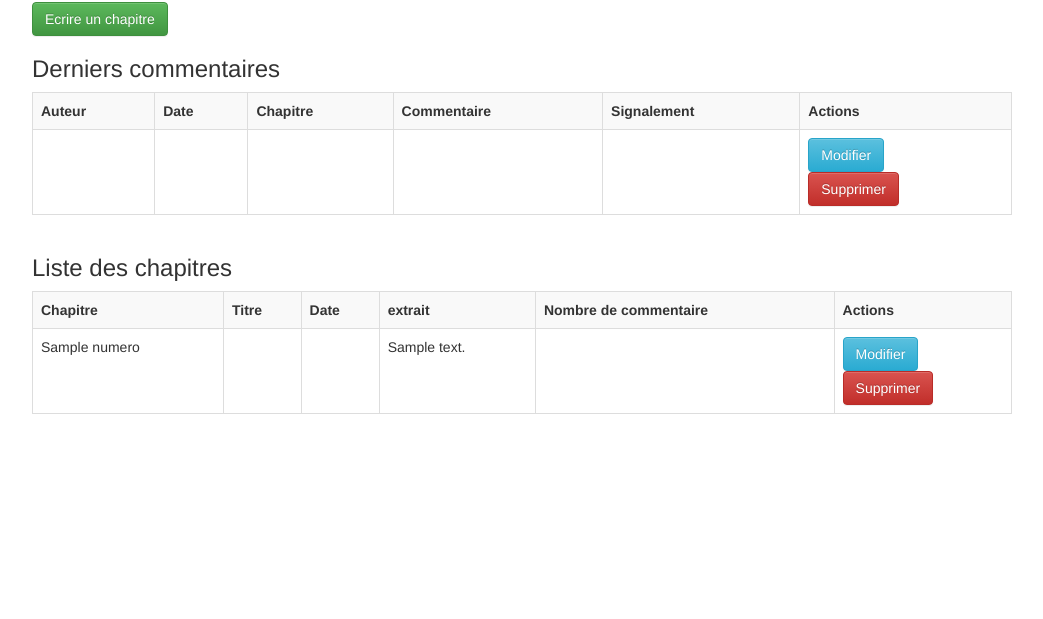
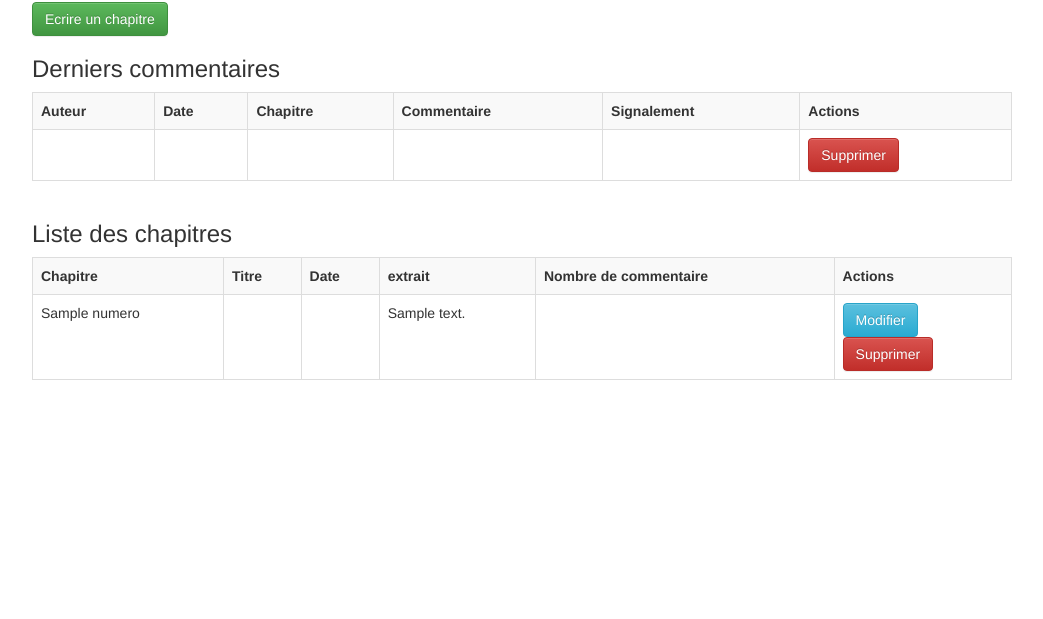
Before and after one commit to Pywako/Blog, a PHP site: template Vue/Admin/index.php in a window 1280 px wide. Shown: the part 331-950 px from the top of the page, without its empty margins (118-1161 px from the left). Run offline with PHP 8.4, Linux system fonts and the light colour scheme; the template is opened without the code that fills it: most values are stand-ins (such as "Sample title", 1, 10 or a date in 2020); data that the repository does not hold is empty; some libraries are stand-ins or nearby versions.

Commit message:
suppression du bouton modifier pour les commentaires

```diff
--- a/Vue/Admin/index.php
+++ b/Vue/Admin/index.php
@@ -34,9 +34,7 @@ Ce blog comporte <?= $this->nettoyer($nbChapitres) ?> chapitre(s)
                 <td><?= $this->nettoyer($commentaire['com_contenu']) ?></td>
                 <td><?= $this->nettoyer($commentaire['com_signalement']) ?></td>
 
-                <td><a id="modifierCommentaire" href="<?= "admin/modifierCommmentaire/" . $commentaire['chap_id']?>">
-                        <button type="button" class="btn btn-info">Modifier</button></a><br>
-                    <a id="supprimerCommentaire" href="<?= "admin/supprimerCommentaire/" . $commentaire['chap_id']?>">
+                <td><a id="supprimerCommentaire" href="<?= "admin/supprimerCommentaire/" . $commentaire['com_id']. "/" . $commentaire['com_auteur']?>">
                         <button type="button" class="btn btn-danger">Supprimer</button></a></td>
             </tr>
         <?php endforeach; ?>
```
